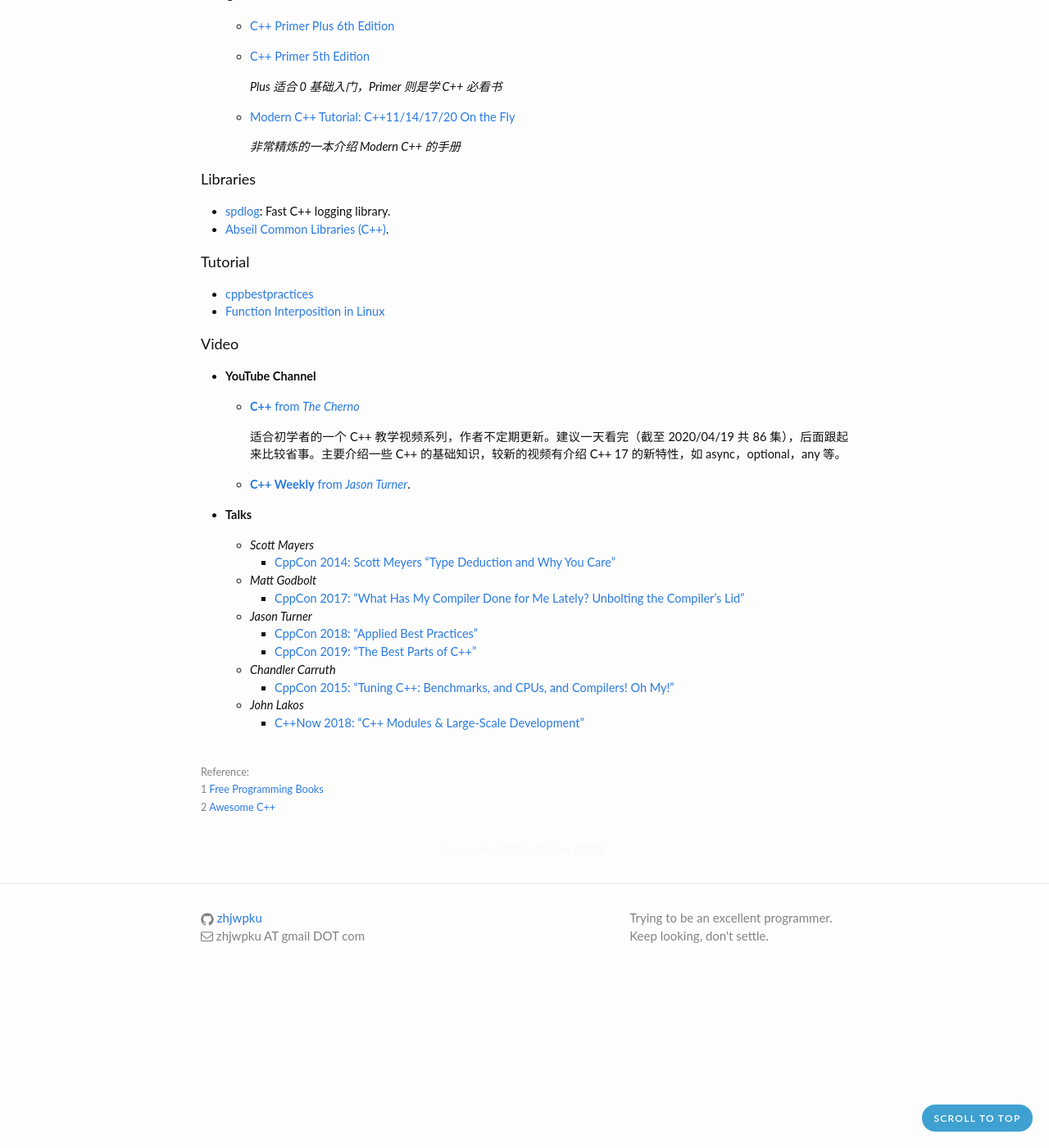
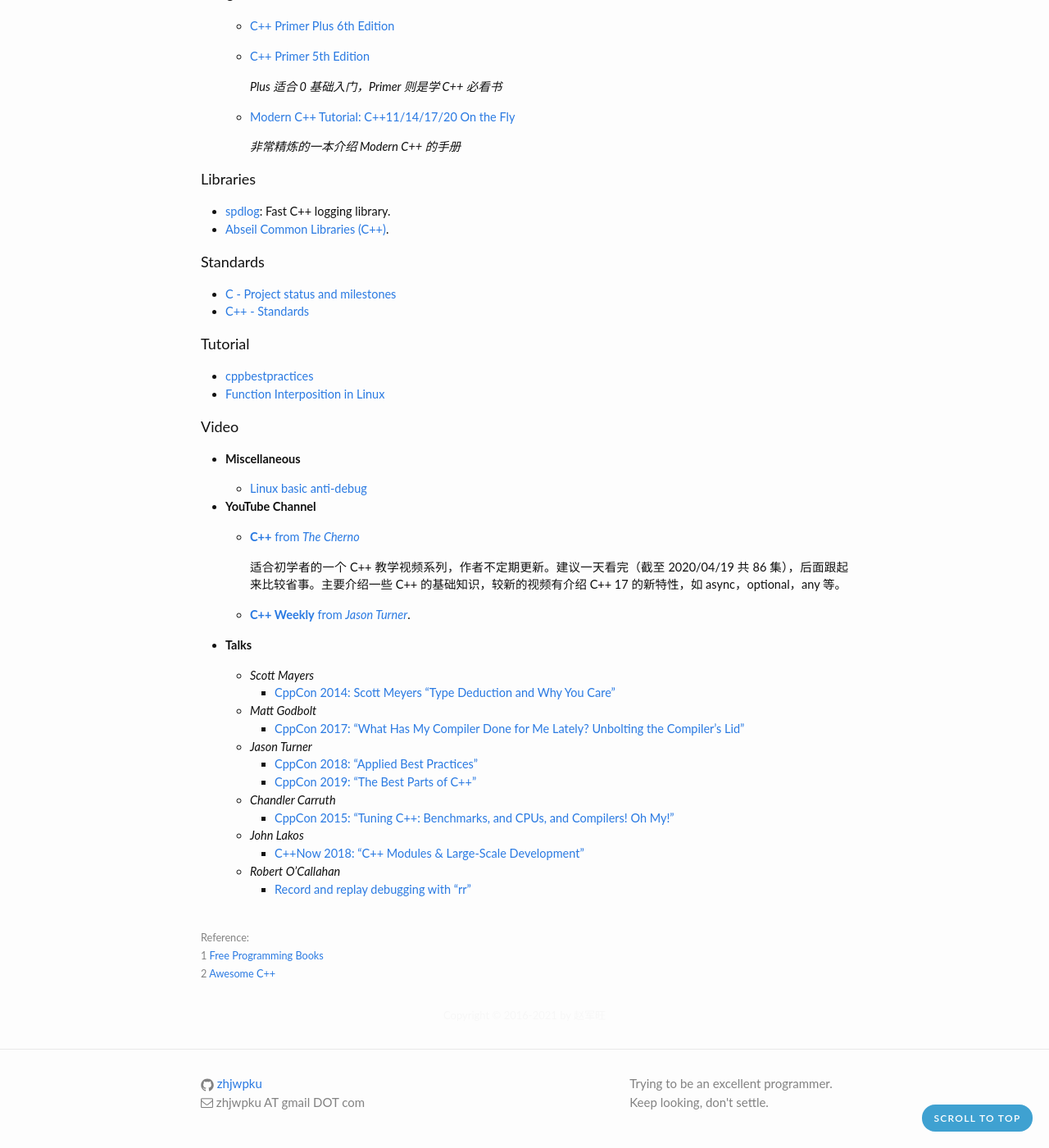
Before and after one commit to zhjwpku/zhjwpku.github.io, a Jekyll site: the page built from _posts/2019-10-07-cpp-learning-resources.md, in a window 1280 px wide and 1400 px high, scrolled down 834 px. Shown: the whole window at 82% size. Built offline with Jekyll 4.4.1, drawn with Linux system fonts in a browser that asks for light colours; comment, search, counter and statistics services are not loaded.

Commit message:
add c/c++ standard drafts
Signed-off-by: Zhao Junwang <zhjwpku@gmail.com>

```diff
--- a/_posts/2019-10-07-cpp-learning-resources.md
+++ b/_posts/2019-10-07-cpp-learning-resources.md
@@ -56,12 +56,21 @@
 - [spdlog][spdlog]: Fast C++ logging library.
 - [Abseil Common Libraries (C++)][abseil-cpp].
 
+<h4>Standards</h4>
+
+- [C - Project status and milestones](http://www.open-std.org/jtc1/sc22/wg14/www/projects)
+- [C++ - Standards](http://www.open-std.org/jtc1/sc22/wg21/docs/standards)
+
 <h4>Tutorial</h4>
 
 - [cppbestpractices](https://github.com/lefticus/cppbestpractices)
 - [Function Interposition in Linux](https://jayconrod.com/posts/23/tutorial-function-interposition-in-linux)
 
 <h4>Video</h4>
+
+- **Miscellaneous**
+
+  - [Linux basic anti-debug][UTVp4jpJoyc]
 
 - **YouTube Channel**
 
@@ -88,6 +97,9 @@
 
   - *John Lakos*
     - [C++Now 2018: “C++ Modules & Large-Scale Development”](https://www.youtube.com/watch?v=EglLjioQ9x0)
+
+  - *Robert O'Callahan*
+    - [Record and replay debugging with "rr"](https://www.youtube.com/watch?v=ytNlefY8PIE)
 
 <br>
 <span class="post-meta">
```
Also changed, not shown: other parts of _posts/2019-10-07-cpp-learning-resources.md (+1 -0 lines).
